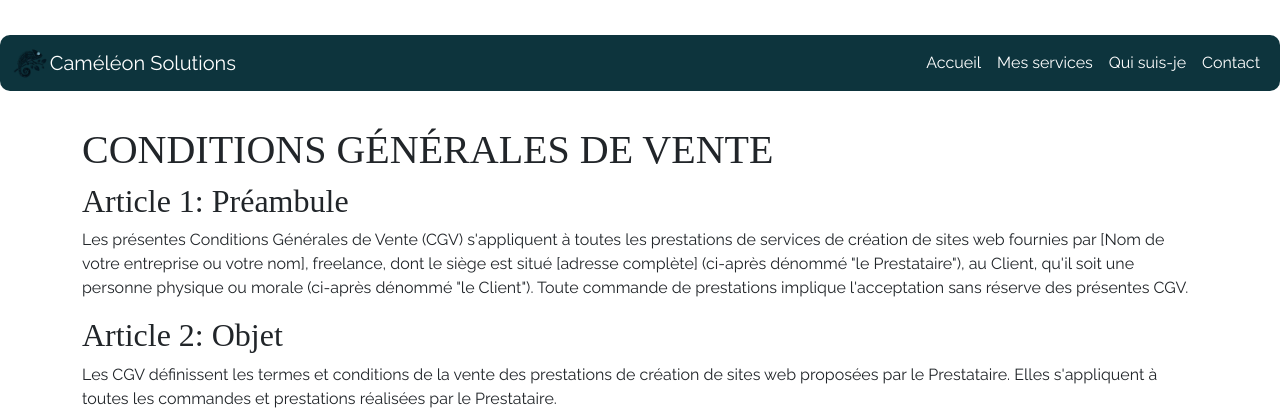
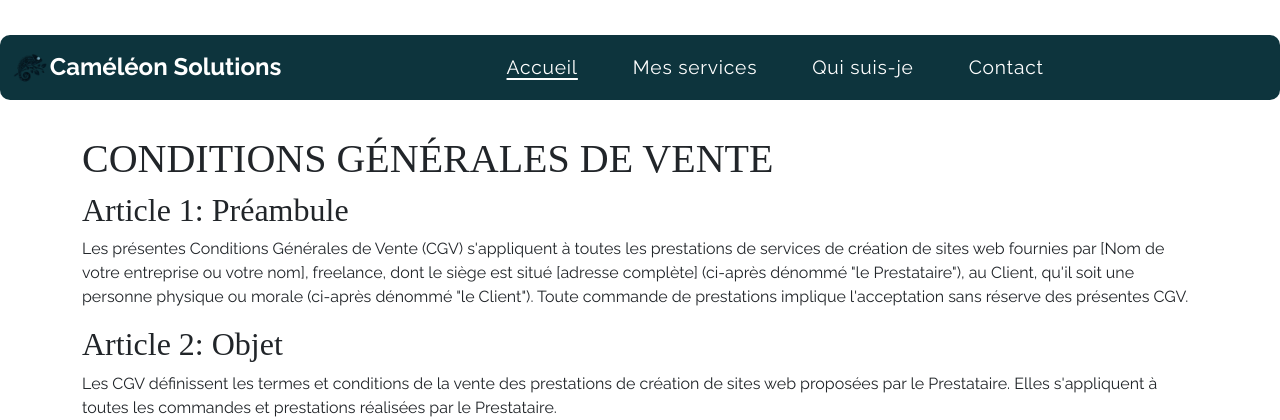
Before and after one commit to EmmaVgn/cameleonwebsite, a Symfony app: template templates/home/cgv.html.twig in a window 1280 px wide. Shown: the top 420 px of the page. Run offline with Twig, Linux system fonts and the light colour scheme; the template is opened without the code that fills it, so the values that code supplies are empty; style sheets or scripts are compiled from the project's sources; some libraries are stand-ins or nearby versions; some web fonts are replaced.

Commit message:
update css nav

```diff
--- a/assets/styles/app.css
+++ b/assets/styles/app.css
@@ -54,22 +54,17 @@ h4 {
 }
 
 .navbar-background .navbar-nav .nav-link:hover {
-  color: rgba(151, 19, 19, 0.8);
+  color: rgba(139, 34, 34, 0.8);
 }
 
 .navbar.scrolled {
-  background-color: rgba(0, 0, 0, 0.7);
-  box-shadow: 0 4px 8px rgba(0, 0, 0, 0.2);
+  background-color: rgba(3, 43, 53, 0.7);
+  box-shadow: 0 4px 8px rgba(3, 43, 53, 0.2);
 }
 
 .navbar .navbar-brand,
 .navbar .navbar-nav .nav-link {
   color: white;
-}
-
-.navbar.scrolled {
-  background-color: rgba(0, 0, 0, 0.7);
-  box-shadow: 0 4px 8px rgba(0, 0, 0, 0.2);
 }
 
 .navbar.scrolled .navbar-brand,
@@ -78,7 +73,29 @@ h4 {
 }
 
 .navbar .navbar-nav .nav-link:hover {
-  color: rgba(151, 19, 19, 0.8);
+  color: rgba(3, 43, 53, 0.8);
+}
+
+.navbar .navbar-nav .nav-link {
+  font-size: 1.2rem; /* Augmente la taille du texte */
+  padding: 10px 20px; /* Ajoute plus d'espacement autour des liens */
+  letter-spacing: 0.05rem; /* Ajoute un léger espacement entre les lettres pour améliorer la lisibilité */
+}
+
+.navbar .navbar-brand {
+  font-size: 1.5rem; /* Augmente la taille du texte de la marque */
+  font-weight: bold; /* Renforce la police pour la marque */
+}
+
+/* Ajout du soulignement pour l'élément actif (current page) */
+.navbar .navbar-nav .nav-link.active {
+  text-decoration: underline; /* Applique un soulignement à l'élément actif */
+  text-underline-offset: 4px; /* Décale légèrement le soulignement pour améliorer l'apparence */
+  text-decoration-thickness: 2px; /* Épaissit le soulignement pour plus de visibilité */
+}
+/* Optionnel : ajustement de la hauteur des éléments de la navbar */
+.navbar-nav .nav-item {
+  margin-right: 15px; /* Ajoute de l'espacement entre chaque élément */
 }
 
 /*--------------------------------------------------------------
--- a/templates/shared/_navbar.html.twig
+++ b/templates/shared/_navbar.html.twig
@@ -6,7 +6,7 @@
 			<span class="navbar-toggler-icon"></span>
 		</button>
 		<div class="collapse navbar-collapse">
-			<ul class="navbar-nav ms-auto text-dark">
+			<ul class="navbar-nav mx-auto text-dark">
 				<li class="nav-item">
 					<a class="nav-link active" href="{{ path('homepage') }}">Accueil<span class="visually-hidden">(current)</span>
 					</a>
```
